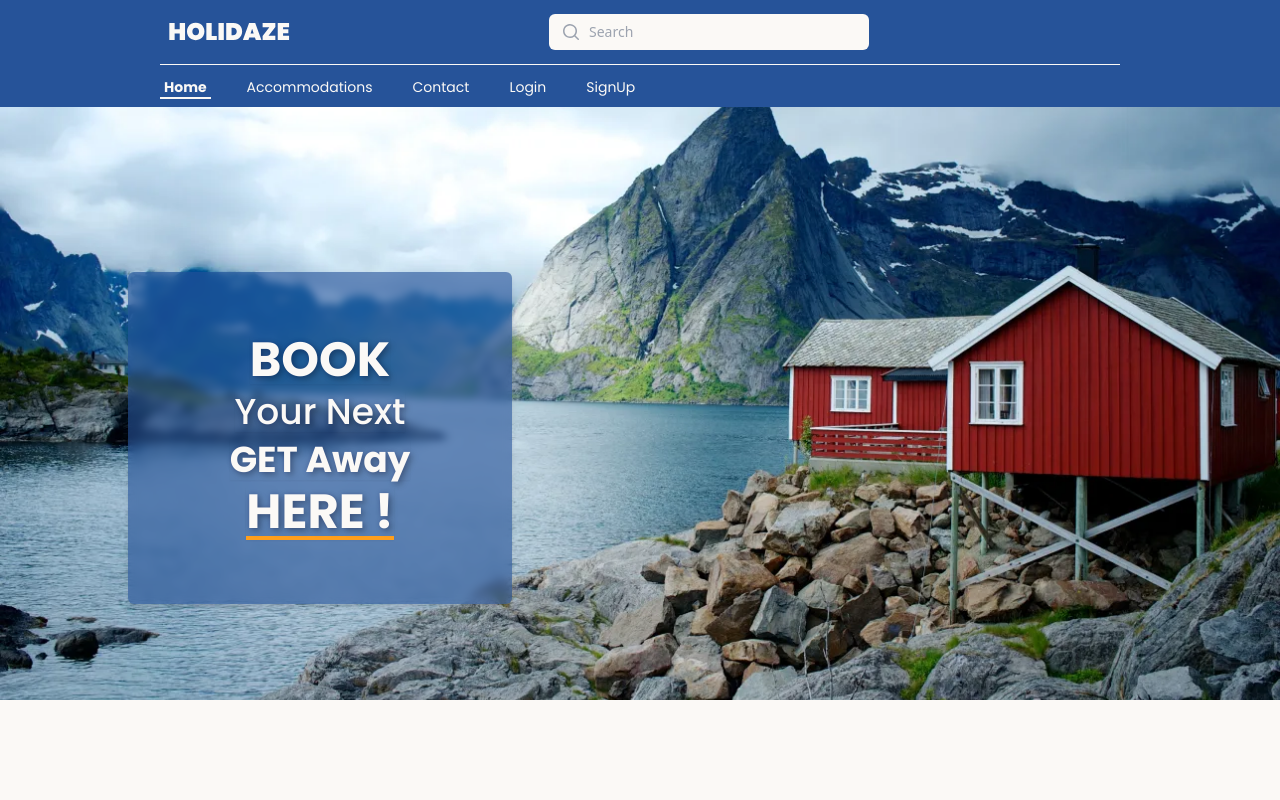
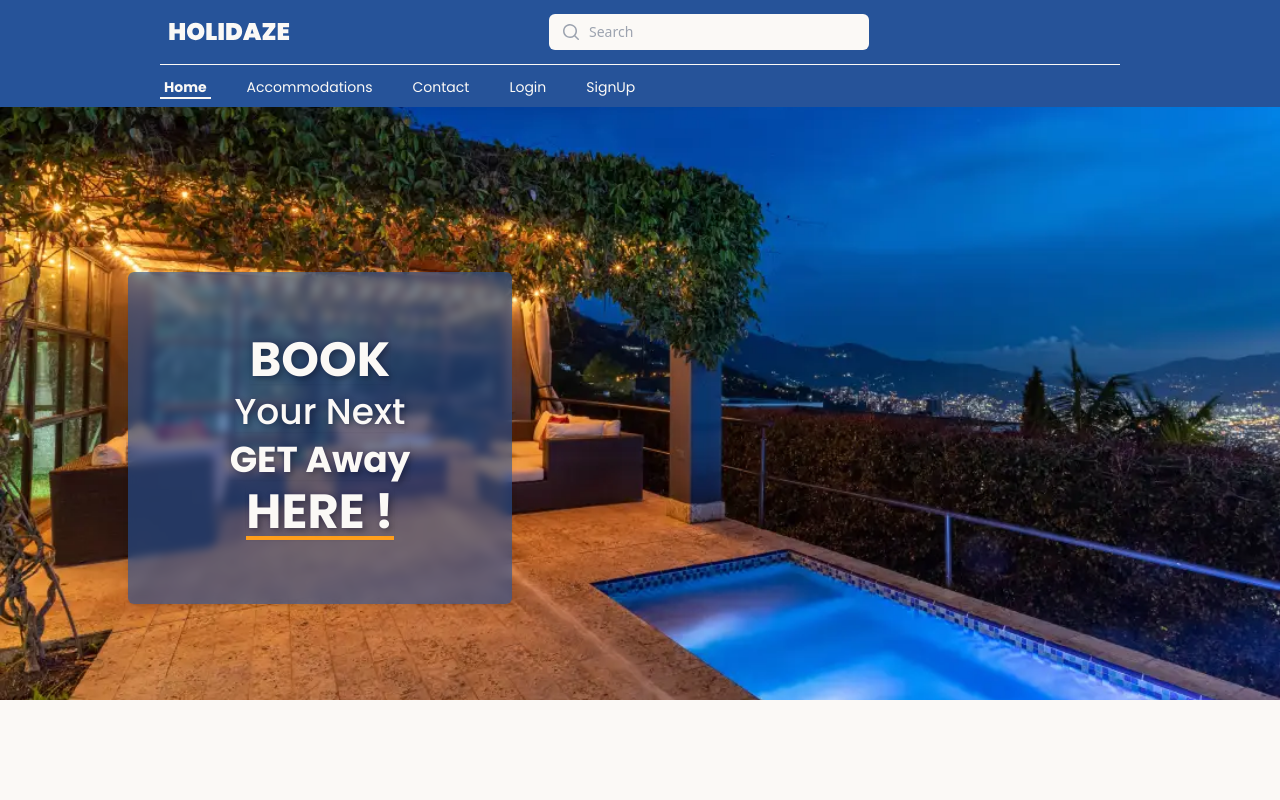
Before and after one commit to Liisagrant/Holidaze, a React (Vite) app: page / in a window 1280 px wide. Shown: the top 800 px of the page. Built offline with nearby package versions, Linux system fonts and the light colour scheme; no server answers.

Commit message:
changed image homepage

```diff
--- a/src/Pages/Home/Herobanner.jsx
+++ b/src/Pages/Home/Herobanner.jsx
@@ -4,7 +4,7 @@ const Herobanner = () => {
   return (
     <div className="relative">
       <img
-        src="../herobanner2.webp"
+        src="../herobanner1.webp"
         alt="Background image"
         className="w-full h-96 md:h-[700px] object-cover"
       />
```
